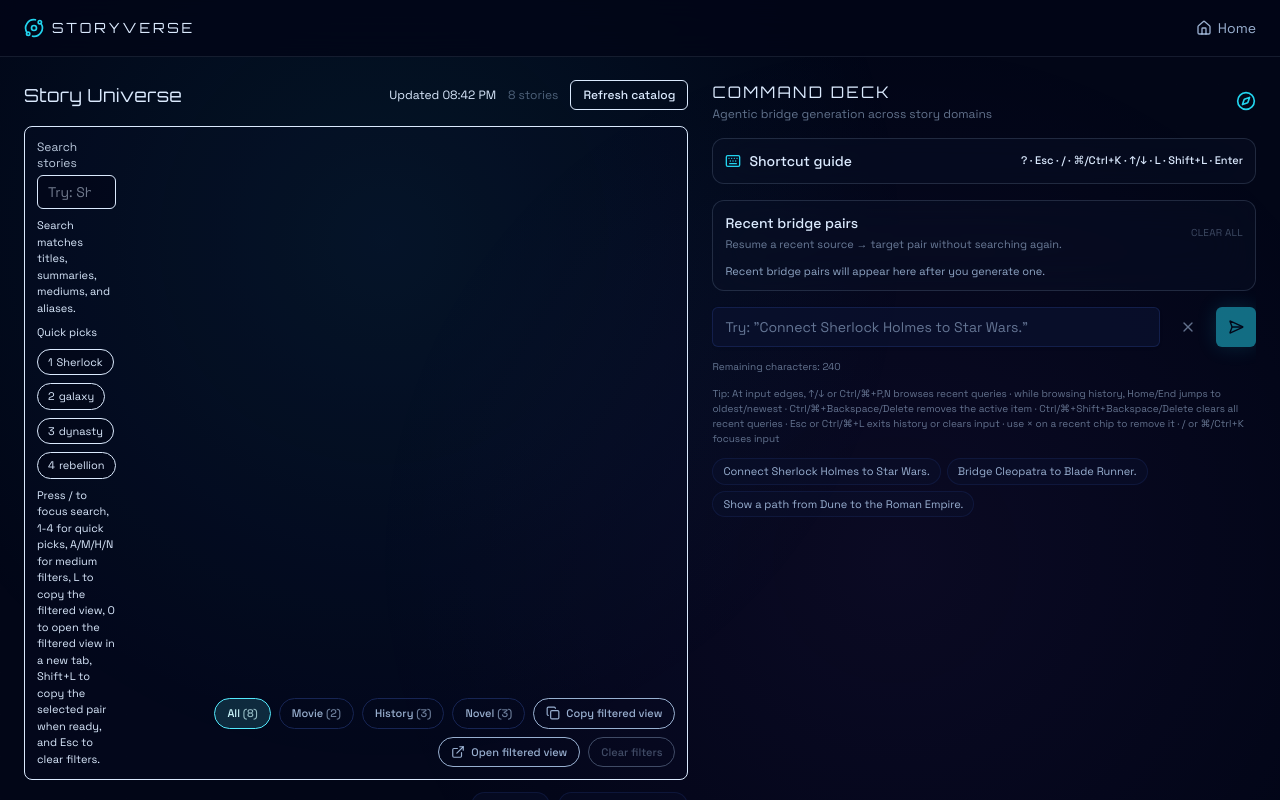
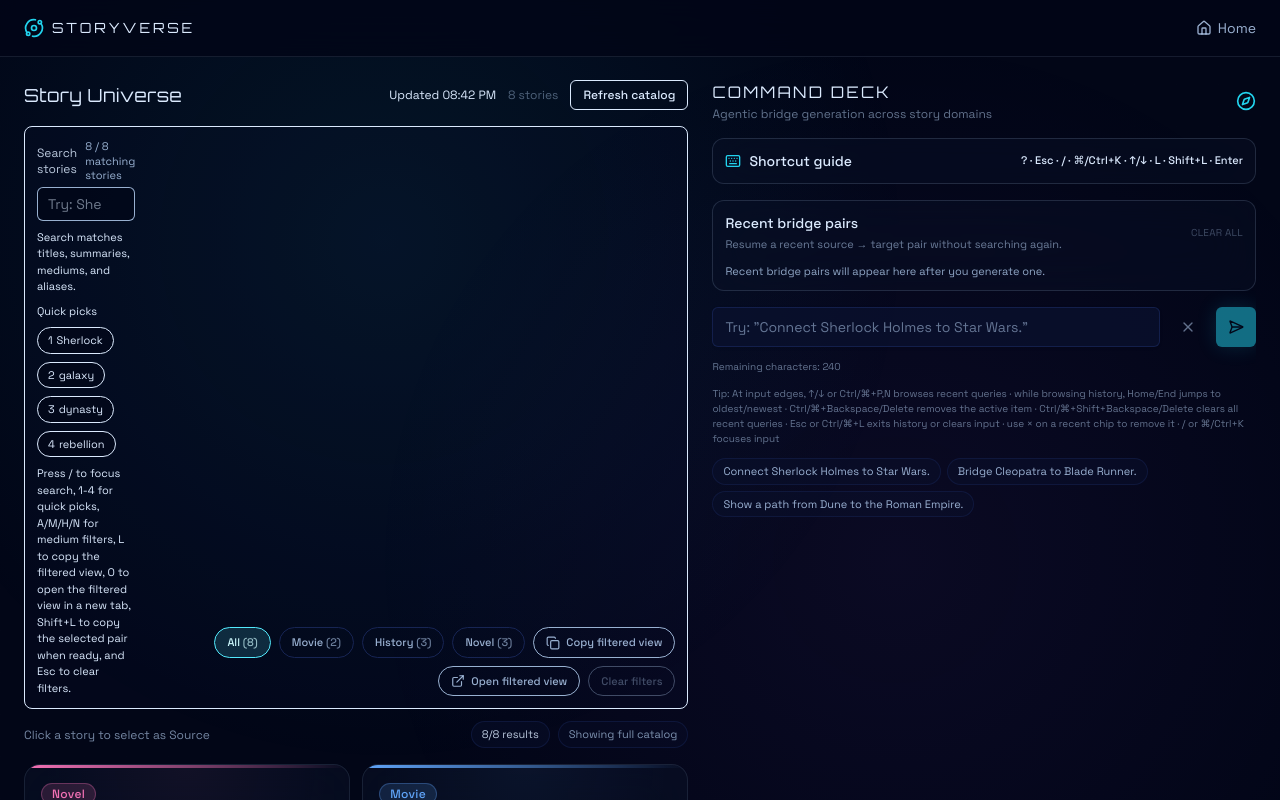
Before and after one commit to MosslandOpenDevs/StoryVerse, a Next.js app in the folder storyverse-web/: page /universe in a window 1280 px wide. Shown: the top 800 px of the page. Built offline with nearby package versions, Linux system fonts and the light colour scheme.

Commit message:
feat(universe): surface live search match counts

```diff
--- a/storyverse-web/src/app/(universe)/universe/page.tsx
+++ b/storyverse-web/src/app/(universe)/universe/page.tsx
@@ -39,6 +39,7 @@ const COPY = {
     searchShortcutHelp: "Press / to focus search, 1-4 for quick picks, A/M/H/N for medium filters, L to copy the filtered view, O to open the filtered view in a new tab, Shift+L to copy the selected pair when ready, and Esc to clear filters.",
     quickFiltersLabel: "Quick picks",
     clearFilters: "Clear filters",
+    clearSearchInput: "Clear search input",
     copyFilteredView: "Copy filtered view",
     openFilteredView: "Open filtered view",
     copiedFilteredView: "View link copied",
@@ -99,6 +100,7 @@ const COPY = {
     searchShortcutHelp: "/ 키로 검색에 바로 이동하고 1-4로 빠른 탐색, A/M/H/N으로 매체 필터를 바꾸고, L로 필터 화면 링크를 복사하고, O로 필터 화면을 새 탭에서 열고, Shift+L로 준비된 선택 페어 링크를 복사하고, Esc로 필터를 지울 수 있어요.",
     quickFiltersLabel: "빠른 탐색",
     clearFilters: "필터 지우기",
+    clearSearchInput: "검색어 지우기",
     copyFilteredView: "필터 화면 링크 복사",
     openFilteredView: "필터 화면 새 탭 열기",
     copiedFilteredView: "화면 링크 복사됨",
@@ -821,15 +823,36 @@ function UniverseContent() {
           <div className="mb-3 flex flex-col gap-2 rounded-lg border border-cosmos-300/15 bg-cosmos-900/20 p-3 sm:flex-row sm:items-end sm:justify-between">
             <div className="flex flex-1 flex-col gap-2">
               <label className="text-xs text-cosmos-200/80">
-                <span className="mb-1 block text-cosmos-100/85">{copy.searchLabel}</span>
+                <div className="mb-1 flex items-center justify-between gap-2">
+                  <span className="text-cosmos-100/85">{copy.searchLabel}</span>
+                  <span className="text-[11px] text-cosmos-300/70">
+                    {filteredCatalog.length} / {catalog.length} {copy.mediumCountLabel}
+                  </span>
+                </div>
+                <div className="flex items-center gap-2 rounded-md border border-cosmos-300/20 bg-cosmos-950/60 pr-2 focus-within:border-cyan-300/50">
                   <input
                     ref={searchInputRef}
                     type="search"
                     value={searchQuery}
                     onChange={(event) => setSearchQuery(event.target.value)}
                     placeholder={copy.searchPlaceholder}
-                  className="w-full rounded-md border border-cosmos-300/20 bg-cosmos-950/60 px-2.5 py-1.5 text-sm text-cosmos-100 placeholder:text-cosmos-400/50 focus:border-cyan-300/50 focus:outline-none"
+                    className="w-full bg-transparent px-2.5 py-1.5 text-sm text-cosmos-100 placeholder:text-cosmos-400/50 focus:outline-none"
                   />
+                  {searchQuery.length > 0 ? (
+                    <button
+                      type="button"
+                      onClick={() => {
+                        setSearchQuery("");
+                        searchInputRef.current?.focus();
+                      }}
+                      className="rounded-full border border-cosmos-300/20 px-2 py-1 text-[11px] font-medium text-cosmos-200/80 transition hover:border-cosmos-200/40 hover:text-cosmos-100"
+                      aria-label={copy.clearSearchInput}
+                      title={copy.clearSearchInput}
+                    >
+                      <X className="h-3.5 w-3.5" />
+                    </button>
+                  ) : null}
+                </div>
               </label>
               <p className="text-[11px] text-cosmos-300/70">
                 {copy.searchHelp}
```
Lines whose indentation alone changed are shown as unchanged.
